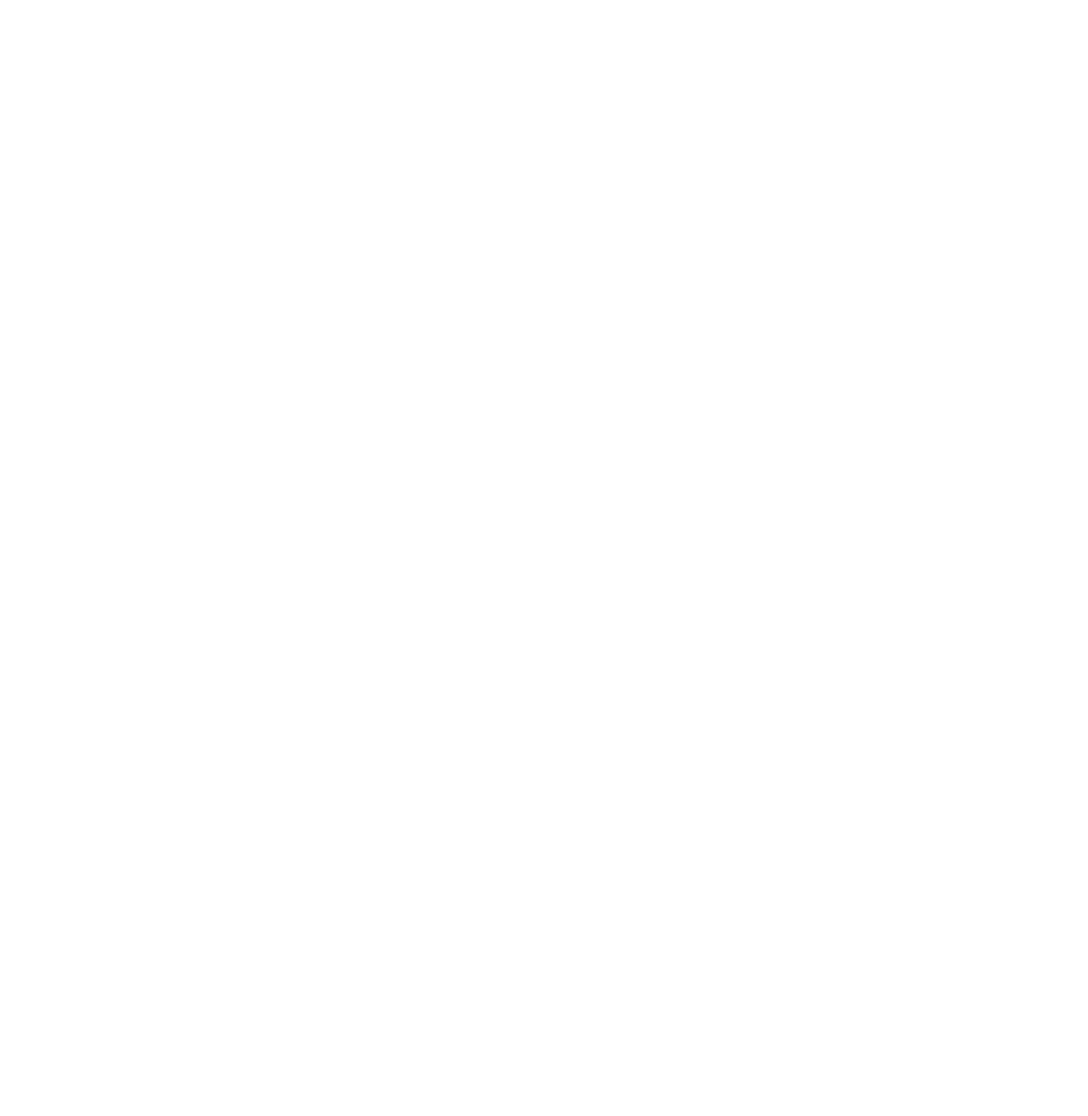
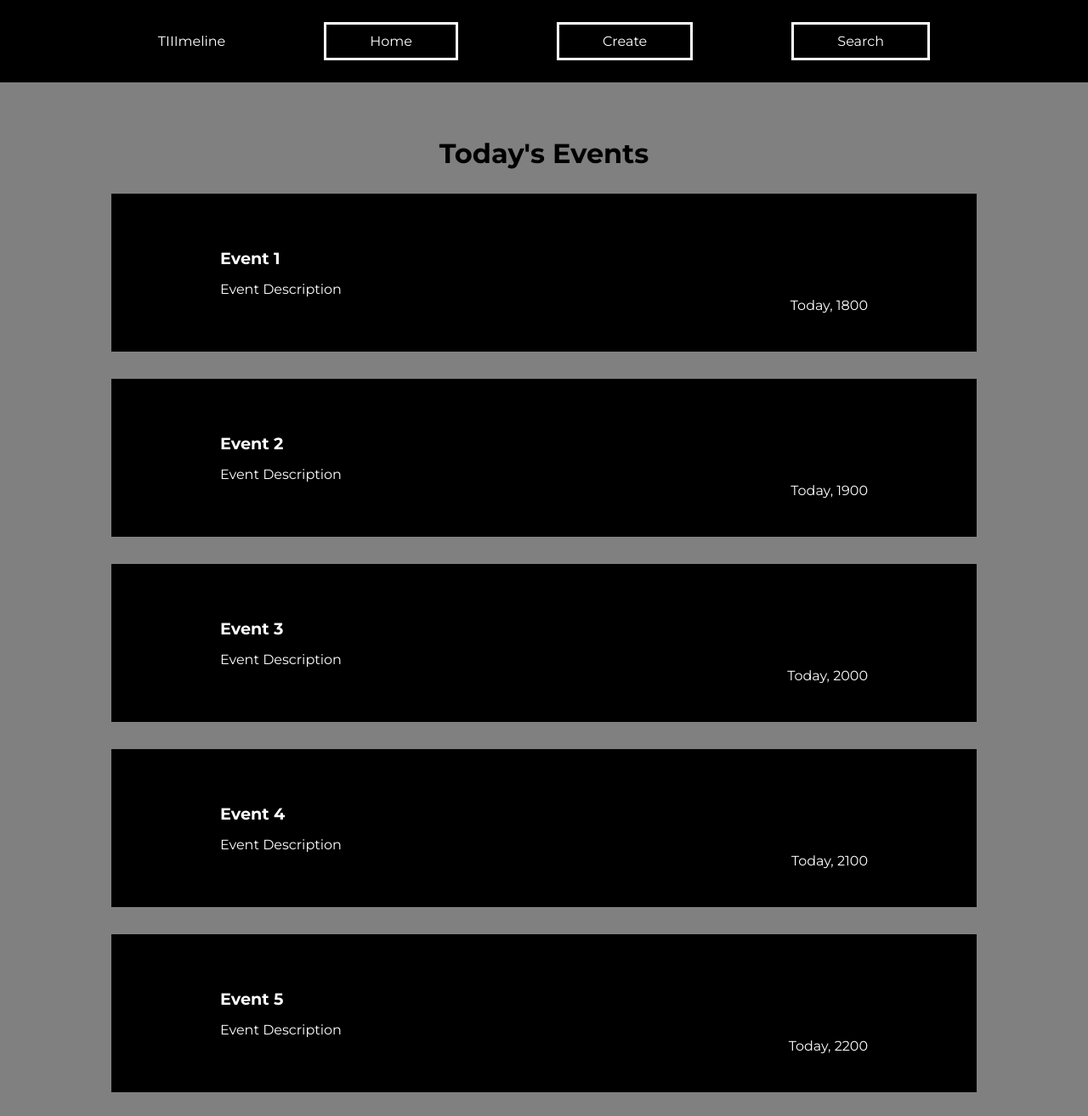
Before and after one commit to advin4603/TIIImeline, a Flask app: page / in a window 1280 px wide. Before the commit the page is empty. Shown: the whole page at 85% size. Before the commit the page ends 800 px from the top, so only its background shows below. Run offline with Flask 2, Linux system fonts and the light colour scheme.

Commit message:
added demo index

```diff
--- /dev/null
+++ b/frontend/static/index.css
@@ -0,0 +1,51 @@
+* {
+    padding: 0;
+    margin: 0;
+    list-style-type: none;
+    font-family: 'Montserrat', sans-serif;
+}
+
+body {
+    background-color: gray;
+}
+
+header{
+    padding: 2% 10%;
+    background-color: black;
+    color: white;
+    margin-bottom: 5%;
+}
+nav > ul {
+    display: flex;
+    justify-content: space-around;
+    align-items: center;
+}
+
+nav > ul > a {
+    text-decoration: none;
+    color: white;
+    padding: 1% 5%;
+    border: solid;
+}
+
+main > h1 {
+    text-align: center;
+}
+
+.event {
+    border: solid;
+    margin: 2% 10%;
+    padding: 5% 10%;
+    background-color: black;
+    color: white;
+    border-color: gray;
+}
+.eventName {
+    font-size: larger;
+    font-weight: bold;
+    margin-bottom: 2%;
+}
+
+.eventTime{
+    float: right;
+}
--- a/frontend/templates/index.html
+++ b/frontend/templates/index.html
@@ -3,7 +3,68 @@
 <head>
     <meta charset="UTF-8">
     <title>TIIImeline</title>
+    <link rel="preconnect" href="https://fonts.googleapis.com">
+    <link rel="preconnect" href="https://fonts.gstatic.com" crossorigin>
+    <link href="https://fonts.googleapis.com/css2?family=Montserrat:ital,wght@0,400;0,700;1,400;1,700&display=swap"
+          rel="stylesheet">
+    <link rel="stylesheet" href="{{ url_for('static', filename='index.css') }}">
 </head>
 <body>
+<header>
+    <nav>
+        <ul>
+            <li class="logo">TIIImeline</li>
+            <a href="">
+                <li>Home</li>
+            </a>
+            <a href="">
+                <li>Create</li>
+            </a>
+            <a href="">
+                <li>Search</li>
+            </a>
+        </ul>
+    </nav>
+</header>
+<main>
+    <h1>Today's Events</h1>
+    <ul>
+        <li>
+            <div class="event">
+                <div class="eventName">Event 1</div>
+                <div class="eventBody">Event Description</div>
+                <div class="eventTime">Today, 1800</div>
+            </div>
+        </li>
+        <li>
+            <div class="event">
+                <div class="eventName">Event 2</div>
+                <div class="eventBody">Event Description</div>
+                <div class="eventTime">Today, 1900</div>
+            </div>
+        </li>
+        <li>
+            <div class="event">
+                <div class="eventName">Event 3</div>
+                <div class="eventBody">Event Description</div>
+                <div class="eventTime">Today, 2000</div>
+            </div>
+        </li>
+        <li>
+            <div class="event">
+                <div class="eventName">Event 4</div>
+                <div class="eventBody">Event Description</div>
+                <div class="eventTime">Today, 2100</div>
+            </div>
+        </li>
+        <li>
+            <div class="event">
+                <div class="eventName">Event 5</div>
+                <div class="eventBody">Event Description</div>
+                <div class="eventTime">Today, 2200</div>
+            </div>
+        </li>
+    </ul>
+</main>
 </body>
 </html>
```
